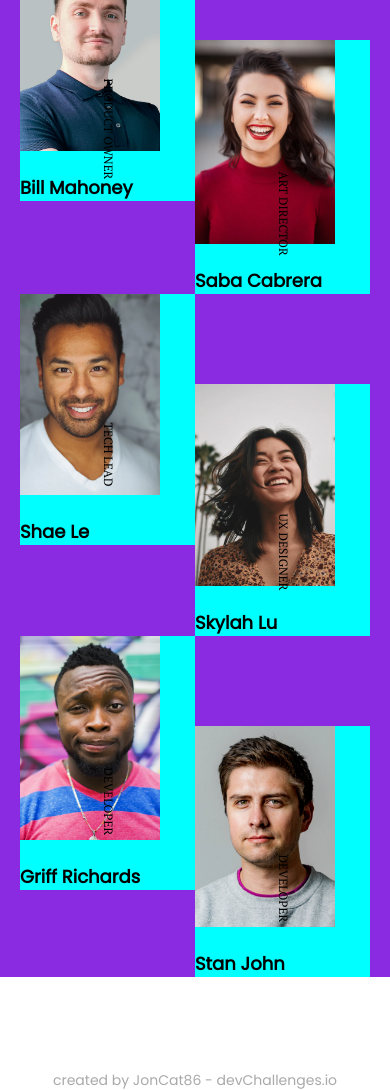
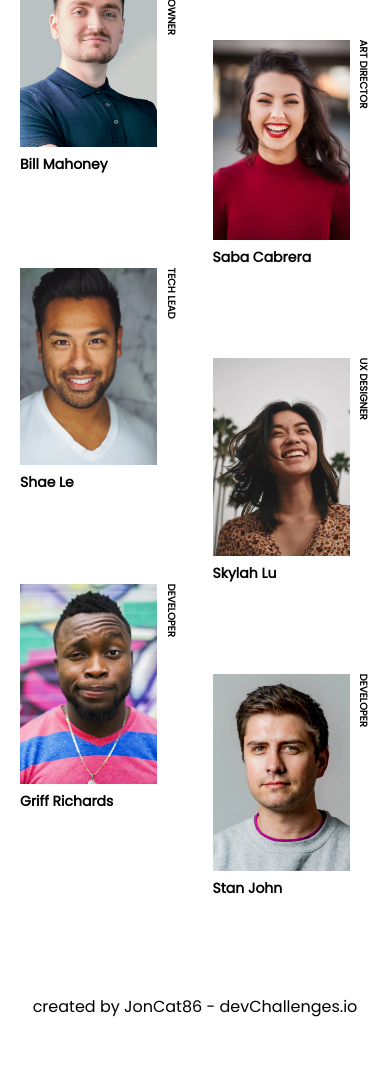
Before and after one commit to JonCat86/devChallenge-MyTeamPage, a plain HTML site: page index.html in a window 390 px wide. Shown: the part 416-1506 px from the top of the page. After the commit the page ends 1435 px from the top, so only its background shows below. Drawn offline with Linux system fonts and the light colour scheme.

Commit message:
without absolute

```diff
--- a/index.html
+++ b/index.html
@@ -23,38 +23,50 @@
   </header>
   <main>
     <figure class="profile-box">
+      <div>
         <img src="./photo1.png" alt="Bill Mahoney">
-      <figcaption>PRODUCT OWNER</figcaption>
-      <h3>Bill Mahoney</h3>
+        <figcaption>Bill Mahoney</figcaption>
+      </div>
+      <h5>product owner</h5>
     </figure>
     <figure class="profile-box type1 type2">
+      <div>
         <img src="./photo2.png" alt="Saba Cabrera">
-      <figcaption>ART DIRECTOR</figcaption>
-      <h3>Saba Cabrera</h3>
+        <figcaption>Saba Cabrera</figcaption>
+      </div>
+      <h5>art director</h5>
     </figure>
     <figure class="profile-box">
+      <div>
         <img src="./photo3.png" alt="Shae Le">
-      <figcaption>TECH LEAD</figcaption>
-      <h3>Shae Le</h3>
+        <figcaption>Shae Le</figcaption>
+      </div>
+      <h5>tech lead</h5>
     </figure>
     <figure class="profile-box type2">
+      <div>
         <img src="./photo4.png" alt="Skylah Lu">
-      <figcaption>UX DESIGNER</figcaption>
-      <h3>Skylah Lu</h3>
+        <figcaption>Skylah Lu</figcaption>
+      </div>
+      <h5>ux designer</h5>
     </figure>
     <figure class="profile-box type1">
+      <div>
         <img src="./photo5.png" alt="Griff Richards">
-      <figcaption>DEVELOPER</figcaption>
-      <h3>Griff Richards</h3>
+        <figcaption>Griff Richards</figcaption>
+      </div>
+      <h5>developer</h5>
     </figure>
     <figure class="profile-box type2">
+      <div>
         <img src="./photo6.png" alt="Stan John">
-      <figcaption>DEVELOPER</figcaption>
-      <h3>Stan John</h3>
+        <figcaption>Stan John</figcaption>
+      </div>
+      <h5>developer</h5>
     </figure>
   </main>
   <footer>
-    <h3>created by JonCat86 - devChallenges.io</h3>
+    <figcaption>created by JonCat86 - devChallenges.io</figcaption>
   </footer>
 </body>
 
--- a/styles.css
+++ b/styles.css
@@ -20,17 +20,12 @@ header {
 }
 
 header h1 {
+  margin: 0 20px;
   font-family: "PT Serif";
   font-weight: bold;
   font-size: 36px;
   line-height: 48px;
   letter-spacing: -0.045em;
-}
-
-.info h3 {
-  font-weight: 600;
-  font-size: 18px;
-  line-height: 27px;
 }
 
 .info p {
@@ -40,7 +35,8 @@ header h1 {
 }
 
 main {
-  width: 950px;
+  width: 100%;
+  max-width: 950px;
   margin: 95px auto;
   display: flex;
   flex-wrap: wrap;
@@ -50,7 +46,16 @@ main {
 .profile-box {
   width: 265px;
   height: 370px;
-  position: relative;
+  margin: 0 20px;
+  display: flex;
+  justify-content: space-between;
+}
+
+.profile-box h5 {
+  writing-mode: vertical-rl;
+  font-size: 12px;
+  line-height: 16px;
+  text-transform: uppercase;
 }
 
 .type1 {
@@ -62,17 +67,6 @@ main {
 }
 
 .profile-box figcaption {
-  width: 100%;
-  position: absolute;
-  top: 126px;
-  left: 121px;
-  font-family: "PT Serif";
-  font-size: 12px;
-  line-height: 16px;
-  transform: rotate(90deg);
-}
-
-.profile-box h3 {
   font-weight: 600;
   font-size: 18px;
   line-height: 27px;
@@ -90,7 +84,7 @@ footer h3 {
   color: #a9a9a9;
 }
 
-@media screen and (max-width: 1024px) {
+@media screen and (max-width: 933px) {
   header {
     width: 100%;
     height: 200px;
@@ -108,33 +102,28 @@ footer h3 {
   main {
     width: 100%;
     padding: 0 20px;
-    background-color: blueviolet;
   }
 
   .profile-box {
-    width: 50%;
+    width: 45%;
+    max-width: 400px;
     height: 100%;
-    background-color: aqua;
+    margin: 0 0;
   }
 
   .profile-box img {
-    width: calc(100% - 35px);
-    background-color: brown;
+    width: 95%;
+  }
+
+  .profile-box h5 {
+    font-size: 10px;
+    line-height: 13px;
   }
 
   .profile-box figcaption {
-    width: 100%;
-    position: unset;
-    font-family: "PT Serif";
-    font-size: 12px;
-    line-height: 16px;
-    transform: rotate(90deg);
-  }
-
-  .profile-box h3 {
     font-weight: 600;
-    font-size: 18px;
-    line-height: 27px;
+    font-size: 14px;
+    line-height: 21px;
   }
 
   .type1 {
```
Lines whose indentation alone changed are shown as unchanged.
